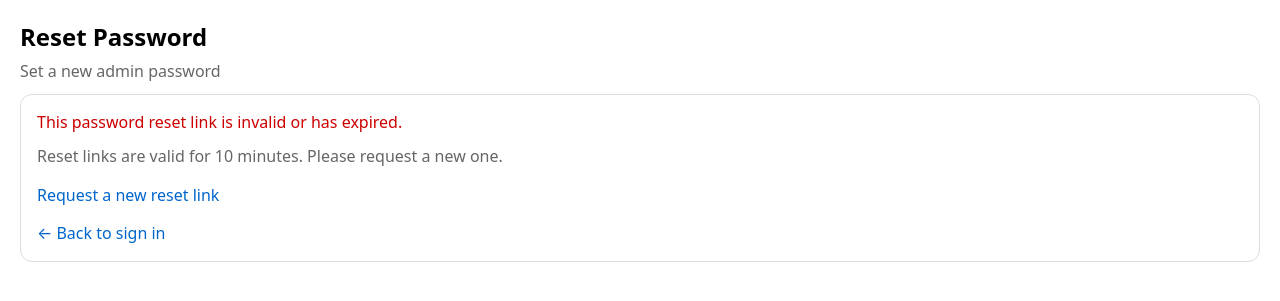
After one commit to chenxu2394/public_goods, a FastAPI app: template templates/reset_password.html in a window 1280 px wide. The commit adds this page. Shown: the top 301 px of the page. Run offline with FastAPI, Linux system fonts and the light colour scheme; the template is opened without the code that fills it, so the values that code supplies are empty.

Commit message:
Add forgot password / password reset via email feature"
Co-authored-by: chenxu2394 <71515908+chenxu2394@users.noreply.github.com>

```diff
--- a/app.py
+++ b/app.py
@@ -12,6 +12,8 @@ import hmac
 import hashlib
 import random
 import math
+import smtplib
+from email.mime.text import MIMEText
 from typing import List, Dict, Tuple, Optional
 
 from fastapi import FastAPI, Request, Form, HTTPException, UploadFile, File
@@ -37,6 +39,17 @@ ADMIN_COOKIE_SECURE = os.environ.get("ADMIN_COOKIE_SECURE", "1").strip().lower()
 }
 
 PUBLIC_BASE_URL = os.environ.get("PUBLIC_BASE_URL", "https://public-goods.azurewebsites.net").rstrip("/")
+
+# Password reset
+ADMIN_EMAIL = os.environ.get("ADMIN_EMAIL", "tingjiachen@outlook.com")
+RESET_TOKEN_TTL_SECONDS = 10 * 60  # 10 minutes
+
+# SMTP configuration (set these in Azure App Settings)
+SMTP_SERVER = os.environ.get("SMTP_SERVER", "smtp.office365.com")
+SMTP_PORT = int(os.environ.get("SMTP_PORT", "587"))
+SMTP_USERNAME = os.environ.get("SMTP_USERNAME", "")
+SMTP_PASSWORD = os.environ.get("SMTP_PASSWORD", "")
+SMTP_FROM = os.environ.get("SMTP_FROM", "")  # defaults to SMTP_USERNAME if not set
 
 PHASE_ROUNDS = 10
 PHASES = ("baseline", "reward", "punishment")
@@ -402,6 +415,65 @@ def check_admin_password(entered: str) -> bool:
     if stored_hash is not None:
         return hmac.compare_digest(stored_hash, _hash_password(entered))
     return entered == ADMIN_PASSWORD
+
+
+# ---------------- Password reset ----------------
+
+def store_reset_token(token: str) -> None:
+    """Store a password reset token with an expiry timestamp."""
+    expires_at = int(dt.datetime.now().timestamp()) + RESET_TOKEN_TTL_SECONDS
+    set_setting("password_reset_token", json.dumps({"token": token, "expires_at": expires_at}))
+
+
+def verify_reset_token(token: str) -> bool:
+    """Return True if the token exists and has not expired."""
+    data = get_setting("password_reset_token")
+    if not data:
+        return False
+    try:
+        obj = json.loads(data)
+        if not hmac.compare_digest(obj.get("token", ""), token):
+            return False
+        if int(dt.datetime.now().timestamp()) > int(obj.get("expires_at", 0)):
+            return False
+        return True
+    except Exception:
+        return False
+
+
+def invalidate_reset_token() -> None:
+    """Delete any stored password reset token."""
+    conn = db()
+    try:
+        conn.execute("DELETE FROM settings WHERE key = 'password_reset_token'")
+        conn.commit()
+    finally:
+        conn.close()
+
+
+def send_reset_email(token: str) -> bool:
+    """Send a password reset email to the admin. Returns True on success."""
+    if not SMTP_USERNAME or not SMTP_PASSWORD:
+        return False
+    reset_url = f"{PUBLIC_BASE_URL}/admin/reset_password/{token}"
+    body = (
+        "You have requested a password reset for the Public Goods Experiment admin panel.\n\n"
+        "Click the link below to reset your password:\n\n"
+        f"{reset_url}\n\n"
+        "This link is valid for 10 minutes. If you did not request this, please ignore this email."
+    )
+    msg = MIMEText(body)
+    msg["Subject"] = "Password Reset - Public Goods Experiment"
+    msg["From"] = SMTP_FROM or SMTP_USERNAME
+    msg["To"] = ADMIN_EMAIL
+    try:
+        with smtplib.SMTP(SMTP_SERVER, SMTP_PORT) as server:
+            server.starttls()
+            server.login(SMTP_USERNAME, SMTP_PASSWORD)
+            server.send_message(msg)
+        return True
+    except Exception:
+        return False
 
 
 def is_admin(request: Request) -> bool:
@@ -956,6 +1028,69 @@ def admin_logout():
     resp = RedirectResponse(url="/admin/login", status_code=303)
     resp.delete_cookie(ADMIN_COOKIE_NAME, path="/")
     return resp
+
+
+@app.get("/admin/forgot_password", response_class=HTMLResponse)
+def forgot_password_page(request: Request):
+    return templates.TemplateResponse(
+        "forgot_password.html", {"request": request, "admin_email": ADMIN_EMAIL}
+    )
+
+
+@app.post("/admin/forgot_password", response_class=HTMLResponse)
+def forgot_password_submit(request: Request):
+    token = secrets.token_urlsafe(32)
+    store_reset_token(token)
+    sent = send_reset_email(token)
+    smtp_configured = bool(SMTP_USERNAME) and bool(SMTP_PASSWORD)
+    return templates.TemplateResponse(
+        "forgot_password.html",
+        {
+            "request": request,
+            "sent": sent,
+            "admin_email": ADMIN_EMAIL,
+            "smtp_configured": smtp_configured,
+        },
+    )
+
+
+@app.get("/admin/reset_password/{token}", response_class=HTMLResponse)
+def reset_password_page(request: Request, token: str):
+    valid = verify_reset_token(token)
+    return templates.TemplateResponse(
+        "reset_password.html",
+        {"request": request, "valid": valid, "token": token},
+    )
+
+
+@app.post("/admin/reset_password/{token}", response_class=HTMLResponse)
+def reset_password_submit(
+    request: Request,
+    token: str,
+    new_password: str = Form(...),
+    confirm_password: str = Form(...),
+):
+    if not verify_reset_token(token):
+        return templates.TemplateResponse(
+            "reset_password.html",
+            {"request": request, "valid": False, "token": token},
+            status_code=400,
+        )
+    if not new_password:
+        return templates.TemplateResponse(
+            "reset_password.html",
+            {"request": request, "valid": True, "token": token, "error": "Password must not be empty."},
+            status_code=400,
+        )
+    if new_password != confirm_password:
+        return templates.TemplateResponse(
+            "reset_password.html",
+            {"request": request, "valid": True, "token": token, "error": "Passwords do not match."},
+            status_code=400,
+        )
+    set_setting("admin_password_hash", _hash_password(new_password))
+    invalidate_reset_token()
+    return RedirectResponse(url="/admin/login?pw_changed=1", status_code=303)
 
 
 @app.post("/admin/change_password")
--- a/templates/admin_login.html
+++ b/templates/admin_login.html
@@ -24,6 +24,9 @@
         <button type="submit">Sign in</button>
       </div>
     </form>
+    <div style="margin-top:12px;">
+      <a href="/admin/forgot_password">Forgot password?</a>
+    </div>
   {% endif %}
 </div>
 {% endblock %}
--- /dev/null
+++ b/templates/reset_password.html
@@ -0,0 +1,32 @@
+{% extends "_base.html" %}
+{% set heading = "Reset Password" %}
+{% set subheading = "Set a new admin password" %}
+{% block content %}
+<div class="card">
+  {% if valid %}
+    {% if error %}
+      <div class="pill warn" style="margin-bottom:8px;">{{ error }}</div>
+    {% endif %}
+    <form method="post" action="/admin/reset_password/{{ token }}" style="margin-top:10px;">
+      <div class="muted">New password</div>
+      <input name="new_password" type="password" required />
+      <div class="muted" style="margin-top:12px;">Confirm new password</div>
+      <input name="confirm_password" type="password" required style="margin-top:4px;" />
+      <div style="margin-top:16px;">
+        <button type="submit">Set new password</button>
+      </div>
+    </form>
+  {% else %}
+    <div class="err" style="margin-bottom:12px;">
+      This password reset link is invalid or has expired.
+    </div>
+    <div class="muted">Reset links are valid for 10 minutes. Please request a new one.</div>
+    <div style="margin-top:16px;">
+      <a href="/admin/forgot_password">Request a new reset link</a>
+    </div>
+  {% endif %}
+  <div style="margin-top:16px;">
+    <a href="/admin/login">&larr; Back to sign in</a>
+  </div>
+</div>
+{% endblock %}
```
Also changed, not shown: templates/forgot_password.html (added, +45 -0 lines).
